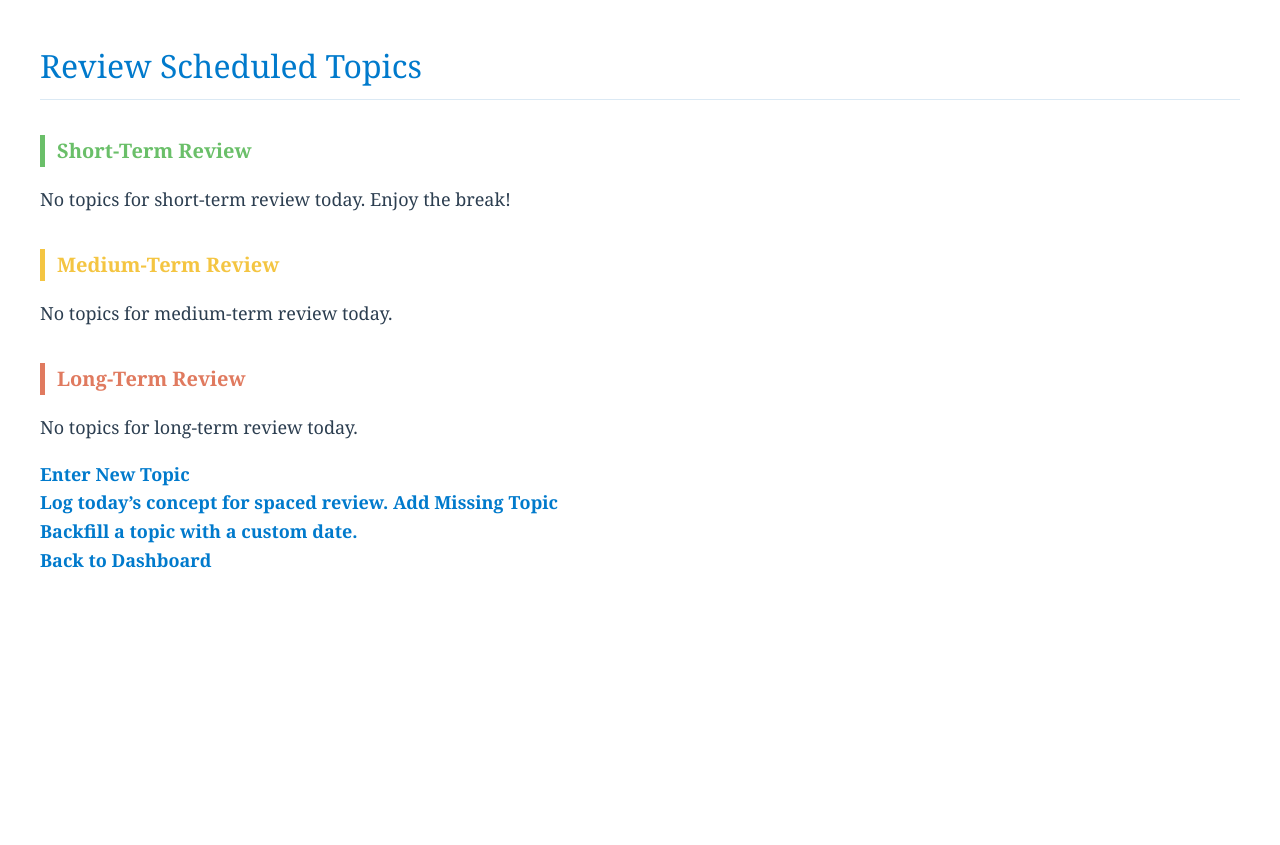
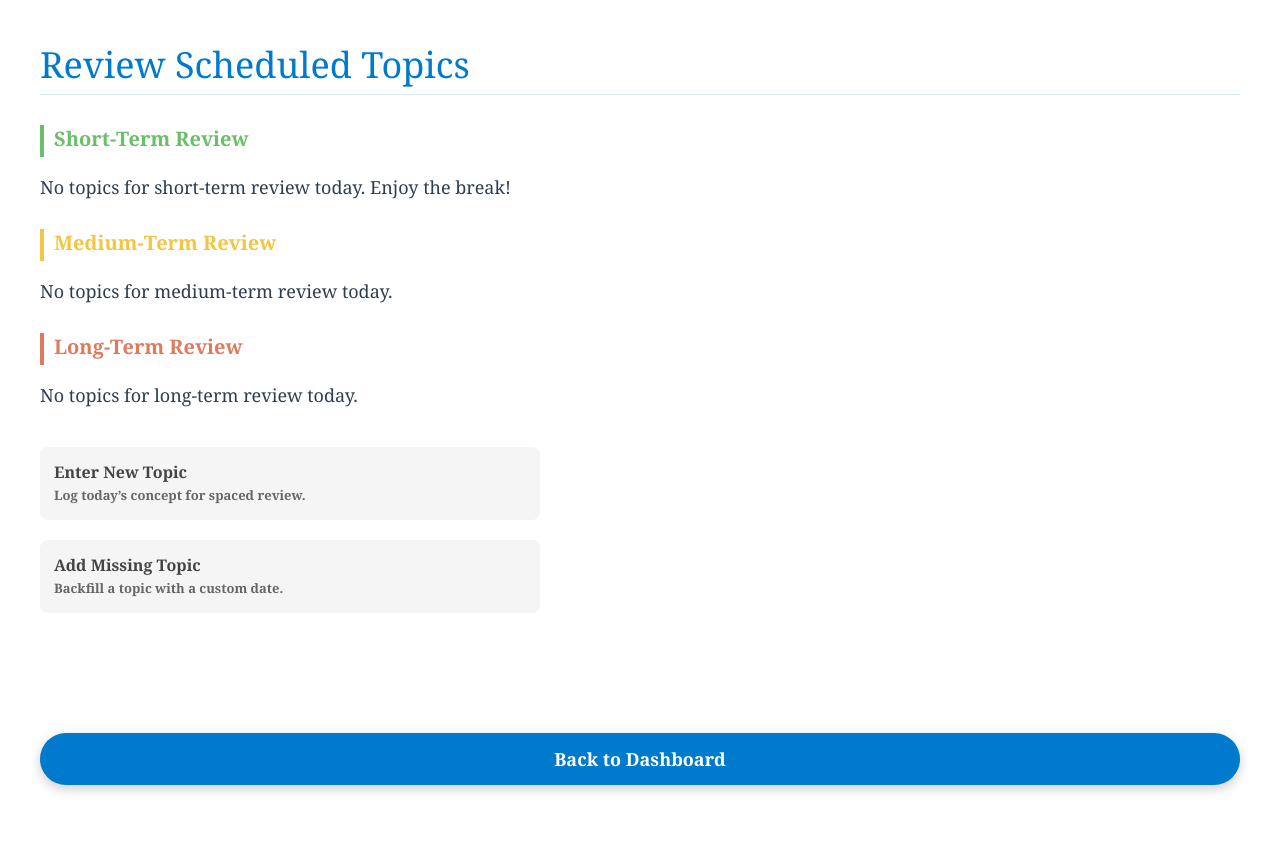
Before and after one commit to lbedroske/EchoLearn, a Flask app: page /review-topics in a window 1280 px wide. Before the commit the page ends 568 px from the top, so only its background shows below. Run offline with Flask 3, Linux system fonts and the light colour scheme.

Commit message:
Refactor CSS styles and improve layout
Updated CSS styles for various elements including headers, forms, buttons, and menu options. Adjusted spacing for the floating back button.

```diff
--- a/static/style.css
+++ b/static/style.css
@@ -15,45 +15,141 @@ body {
     color: var(--text);
     margin: 40px;
     font-size: 18px;
-    line-height: 1.6;
 }
 
 h1 {
     color: var(--primary);
     font-weight: normal;
     border-bottom: 1px solid var(--accent);
-    padding-bottom: 8px;
-    margin-bottom: 30px;
-    font-size: 32px;
+    padding-bottom: 5px;
+    margin-bottom: 20px;
 }
 
 h2 {
     font-weight: bold;
     font-size: 20px;
-    margin: 35px 0 12px 0;
+    padding-bottom: 5px;
+    margin-top: 30px;
+    margin-bottom: 10px;
 }
 
-h2.recent { color: var(--success); border-left: 5px solid var(--success); padding-left: 12px; }
-h2.medium { color: var(--highlight); border-left: 5px solid var(--highlight); padding-left: 12px; }
-h2.long   { color: var(--alert);    border-left: 5px solid var(--alert);    padding-left: 12px; }
+h2.recent { color: var(--success); border-left: 4px solid var(--success); padding-left: 10px; }
+h2.medium { color: var(--highlight); border-left: 4px solid var(--highlight); padding-left: 10px; }
+h2.long   { color: var(--alert);    border-left: 4px solid var(--alert);    padding-left: 10px; }
 
-a { color: var(--primary); text-decoration: none; font-weight: bold; }
-a:hover { color: var(--hover); text-decoration: underline; }
+a {
+    color: var(--primary);
+    text-decoration: none;
+    font-weight: bold;
+}
+
+a:hover {
+    color: var(--hover);
+    text-decoration: underline;
+}
 
 form {
     background-color: white;
-    padding: 30px;
+    padding: 25px;
     border: 1px solid var(--accent);
-    border-radius: 10px;
-    max-width: 620px;
-    box-shadow: 0 3px 10px rgba(0,0,0,0.06);
-    margin: 20px 0;
+    border-radius: 8px;
+    max-width: 600px;
+    box-shadow: 0 2px 4px rgba(0,0,0,0.05);
 }
 
 input[type="text"],
 input[type="date"],
 textarea {
     width: 100%;
+    padding: 12px;
+    margin-top: 8px;
+    margin-bottom: 20px;
+    border: 1px solid #ccc;
+    border-radius: 4px;
+    font-family: 'Georgia', serif;
+}
+
+button {
+    background-color: var(--primary);
+    color: white;
+    border: none;
+    padding: 10px 20px;
+    border-radius: 4px;
+    cursor: pointer;
+    font-weight: bold;
+}
+
+button:hover {
+    background-color: var(--hover);
+}
+
+.menu-stack {
+    display: flex;
+    flex-direction: column;
+    gap: 20px;
+    margin-top: 40px;
+    max-width: 500px;
+}
+
+.menu-option {
+    display: block;
+    padding: 20px;
+    border-radius: 10px;
+    font-size: 18px;
+    text-decoration: none;
+    box-shadow: 0 2px 6px rgba(0,0,0,0.05);
+    line-height: 1.4;
+    transition: transform 0.2s ease;
+}
+
+.menu-option:hover {
+    transform: scale(1.02);
+}
+
+.menu-option span {
+    font-size: 14px;
+    color: #333;
+}
+
+.new-topic     { background-color: #e0f7fa; color: #00796b; }
+.review-topics { background-color: #fff3e0; color: #e65100; }
+.missing-topic { background-color: #fce4ec; color: #880e4f; }
+
+.small-menu .menu-option {
+    font-size: 16px;
     padding: 14px;
-    margin: 10px 0 20px 0;
-    border: 1.5px solid #
+    border-radius: 8px;
+    box-shadow: none;
+    background-color: #f5f5f5;
+    color: #444;
+}
+
+.small-menu .menu-option span {
+    font-size: 13px;
+    color: #666;
+}
+
+/* ONLY CHANGE — generous space before the stationary Back button */
+.floating-back {
+    display: block;
+    margin: 120px auto 60px auto;   /* ← THIS is the only thing we changed */
+    text-align: center;
+    padding: 14px 30px;
+    background-color: var(--primary);
+    color: white;
+    border-radius: 40px;
+    font-weight: bold;
+    text-decoration: none;
+    box-shadow: 0 4px 12px rgba(0,0,0,0.2);
+    font-size: 18px;
+}
+
+.floating-back:hover {
+    background-color: var(--hover);
+}
+
+/* Mobile tweaks (unchanged from your original) */
+@media (max-width: 600px) {
+    body { margin: 20px; }
+    .floating-back { margin: 140px auto 80px auto; padding: 18px 36px; font-size: 20px; }
+}
```
